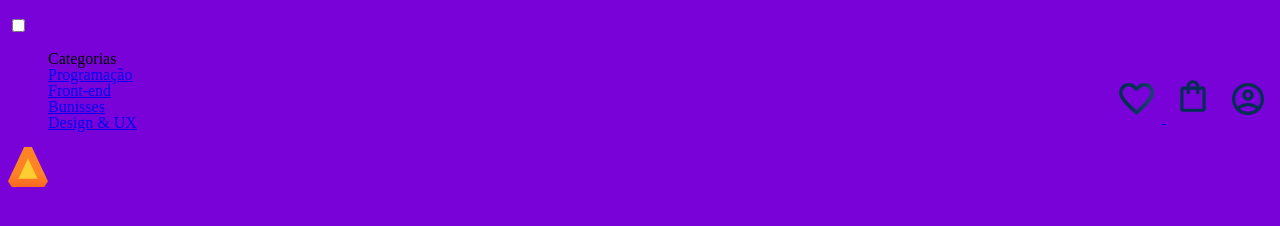
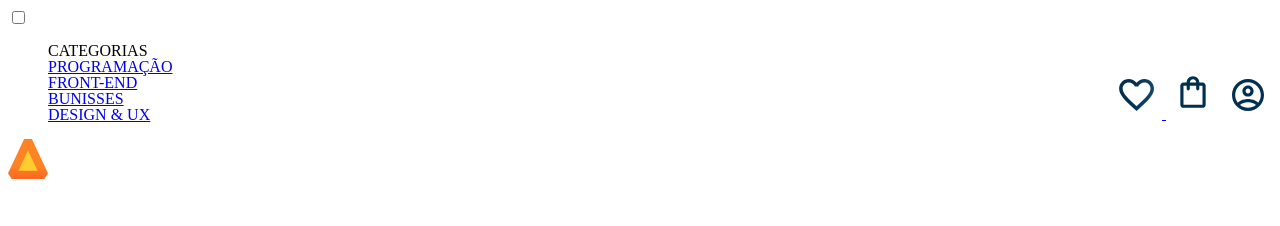
Before and after one commit to Darykiii/alurabooks, a plain HTML site: page index.html in a window 1280 px wide. Drawn offline with Linux system fonts and the light colour scheme; files whose address does not match are found by name.

Commit message:
Add files via upload

```diff
--- a/index.html
+++ b/index.html
@@ -15,7 +15,7 @@
         <div class="container">
             <input type="checkbox" id="menu" class="container_image">
             <label for="menu">
-    <span class="cabeçalho_menu-hamburguer container_imagem"></span>
+    <span class="cabeçalho_menu-hamburguer, container_imagem"></span>
             </label>
             <ul class="lista-menu">
                 <li class="lista-menu_titulos"> Categorias</li>
@@ -31,17 +31,6 @@
                 <li class="lista-menu_item">
                     <a href="#" class="lista-menu_link">Design & UX</a>
                 </li>
-
-
-
-
-
-
-
-
-
-
-
         </ul>
 
 
--- a/styles.css
+++ b/styles.css
@@ -5,10 +5,20 @@
 
 
 
+
+
+
+
+
+    background: linear-gradient(97.54deg, #0O2F52 35.49%, #326589 165.37%);
+    -webkit-background-clip: text;
+    -webkit-text-fill-color: transparente;
+    background-clip:text;
+    text-transform: uppercase;
 }
 
 body{
-    background-color: #7802d8;
+    background-color: #ffffff;
 
 }
 
```
